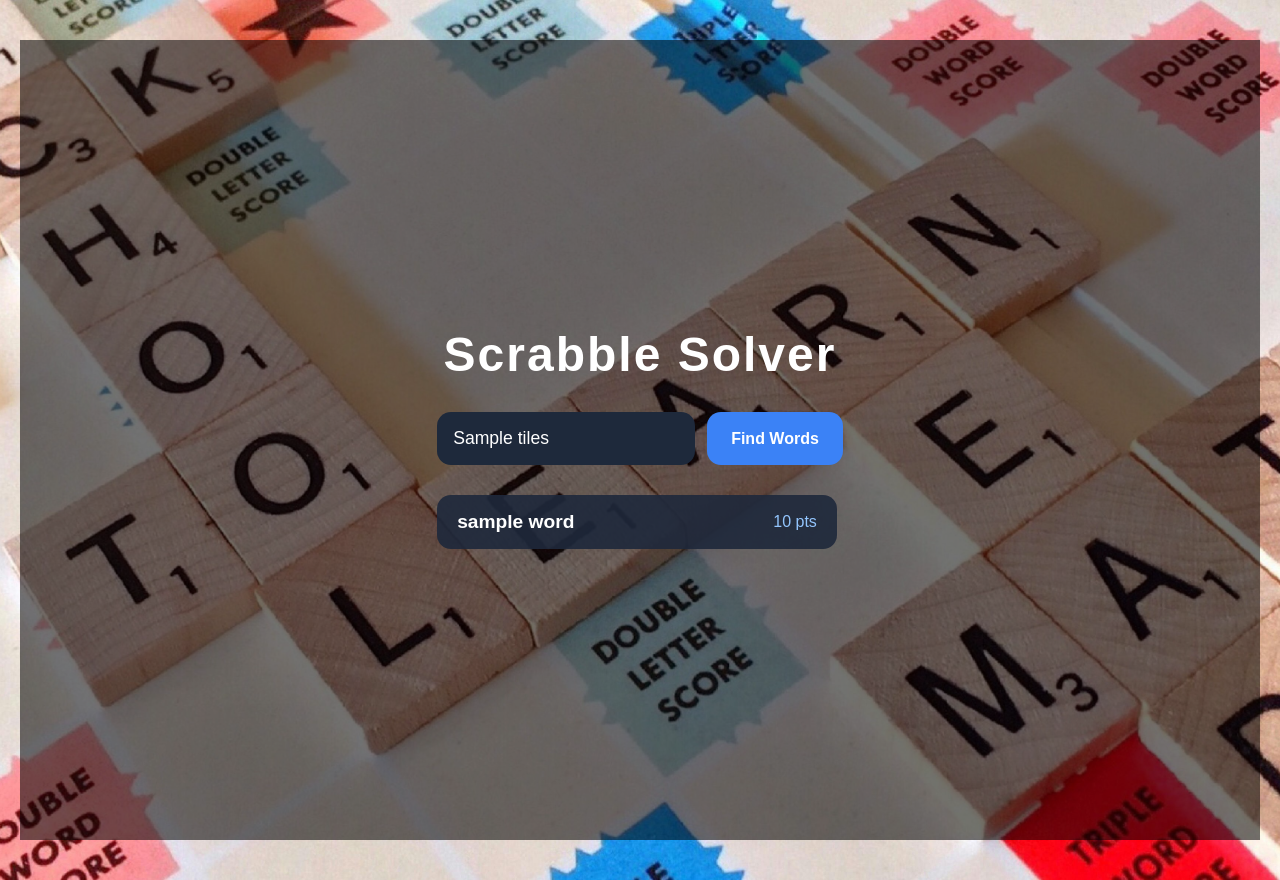
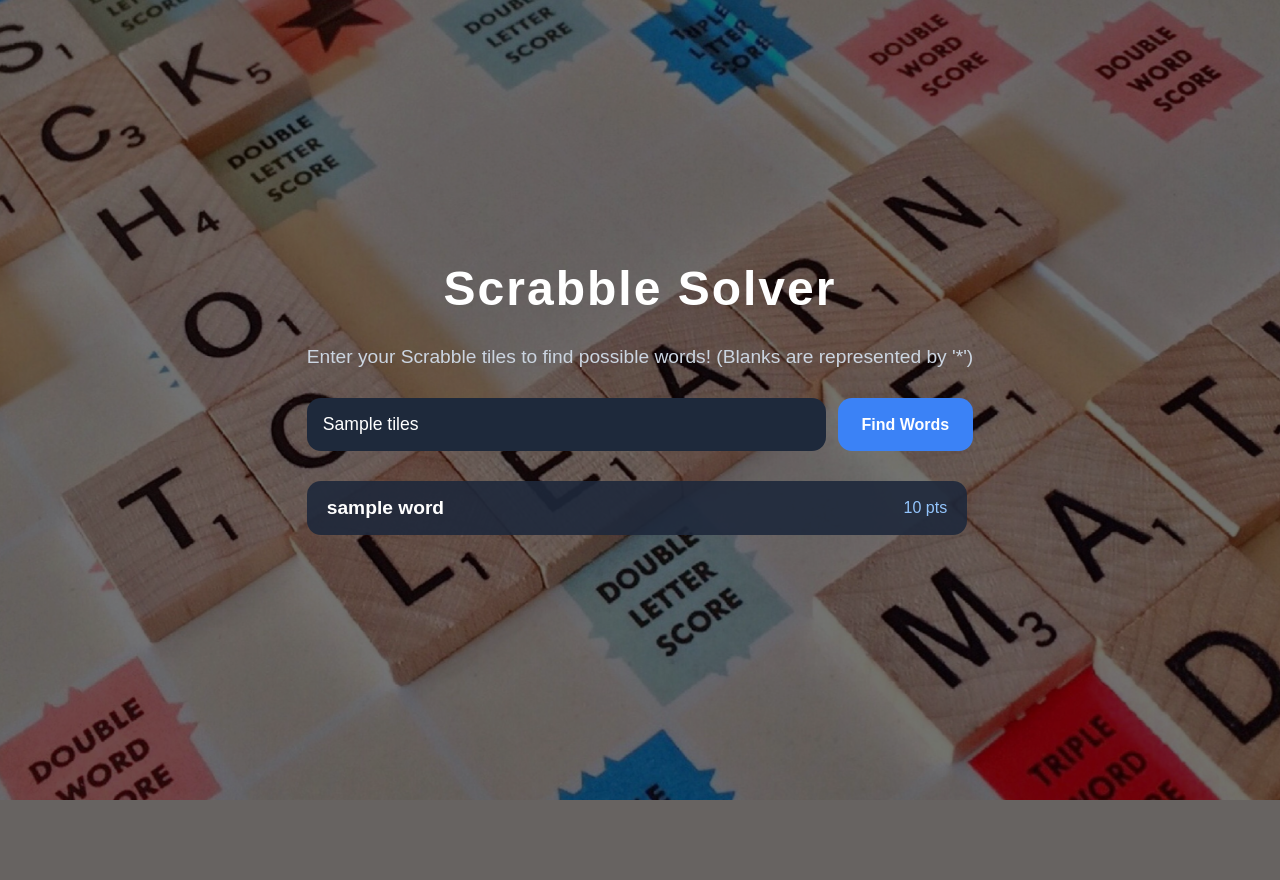
Before and after one commit to gustavablad/final_course_project, a Flask app: template scrabble-solver/templates/index.html in a window 1280 px wide. After the commit the page ends 800 px from the top, so only its background shows below. Run offline with Flask 3, Linux system fonts and the light colour scheme; the template is opened without the code that fills it: most values are stand-ins (such as "Sample title", 1, 10 or a date in 2020); parts of the project's set-up code (start-up, migrations or seed data) failed here and were passed over.

Commit message:
Fixed some styling in css and html. Added error-handling in the form of limiting which characters could be used, also with a lowest and highest length limit.

```diff
--- a/scrabble-solver/app.py
+++ b/scrabble-solver/app.py
@@ -1,6 +1,6 @@
 from flask import Flask, render_template, request
 # if run in terminal: "$ pip --version" and it shows different version from python interpreter, change interpreter to pip's version
-from solver import find_words
+from solver import find_words, validate_tiles
 
 app = Flask(__name__)
 
@@ -8,15 +8,22 @@ app = Flask(__name__)
 def index():
     results = []
     tiles = ""
+    error = None
 
     if request.method == "POST":
         tiles = request.form["tiles"].lower()
+
+        error = validate_tiles(tiles)
+
+    if error is None:
+
         results = find_words(tiles)
 
     return render_template(
         "index.html",
         results=results,
-        tiles=tiles
+        tiles=tiles,
+        error=error
     )
 
 if __name__ == "__main__":
--- a/scrabble-solver/solver.py
+++ b/scrabble-solver/solver.py
@@ -13,6 +13,28 @@ LETTER_POINTS = {
 with open ("dictionary.txt") as f:
     VALID_WORDS = set(word.strip().lower() for word in f)
 # set of all valid words in compliance with an online scrabble dictionary
+
+
+
+def validate_tiles(tiles):
+
+    ALLOWED_CHARACTERS = "abcdefghijklmnopqrstuvwxyz*"
+
+    if len(tiles) > 15:
+
+        return "You cannot input more than 15 tiles since a standard scrabble board has 15 rows and 15 columns."
+
+    if len(tiles) == 0:
+
+        return "Please enter at least one tile."
+
+    for character in tiles:
+
+        if character not in ALLOWED_CHARACTERS:
+
+            return "Only letters a-z and '*' are allowed."
+
+    return None
 
 def can_build_word(word, tiles):
     tile_count = Counter(tiles)
--- a/scrabble-solver/static/style.css
+++ b/scrabble-solver/static/style.css
@@ -12,7 +12,7 @@ body {
     background-color: #0f172a;
 }
 
-.parallax {
+.background {
     background-image: url("scrabble.jpg");
 
 
@@ -26,8 +26,6 @@ body {
     display: flex;
     justify-content: center;
     align-items: center;
-
-    padding: 40px 20px;
 }
 
 .overlay {
@@ -51,6 +49,14 @@ h1 {
     margin-bottom: 30px;
 
     letter-spacing: 2px;
+}
+
+p {
+    text-align: center;
+    font-size: 1.2rem;
+    margin-bottom: 30px;
+
+    color: #cbd5e1;
 }
 
 form {
--- a/scrabble-solver/templates/index.html
+++ b/scrabble-solver/templates/index.html
@@ -8,11 +8,13 @@
 </head>
 <body>
 
-<div class="parallax">
+<div class="background">
     <div class="overlay">
         <div class="container">
 
             <h1>Scrabble Solver</h1>
+
+            <p>Enter your Scrabble tiles to find possible words! (Blanks are represented by '*')</p>
 
             <form method="POST">
                 <input
@@ -43,6 +45,14 @@
 
                 {% endfor %}
 
+                {% if error %}
+
+                <p class="error">
+                    {{ error }}
+                </p>
+
+                {% endif %}
+
             </div>
         </div>
     </div>
```
Also changed, not shown: README.md.
